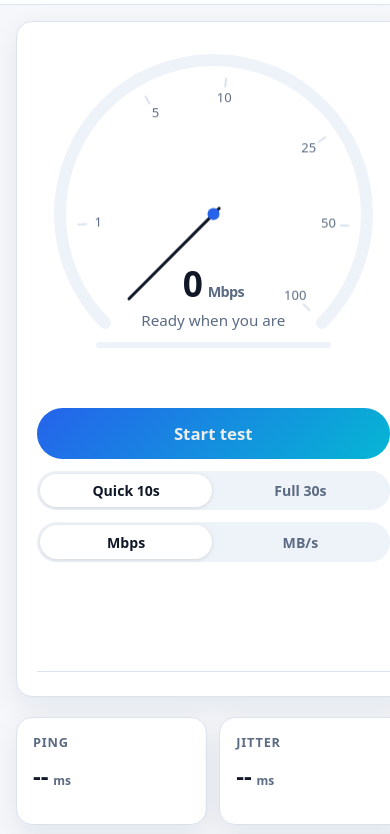
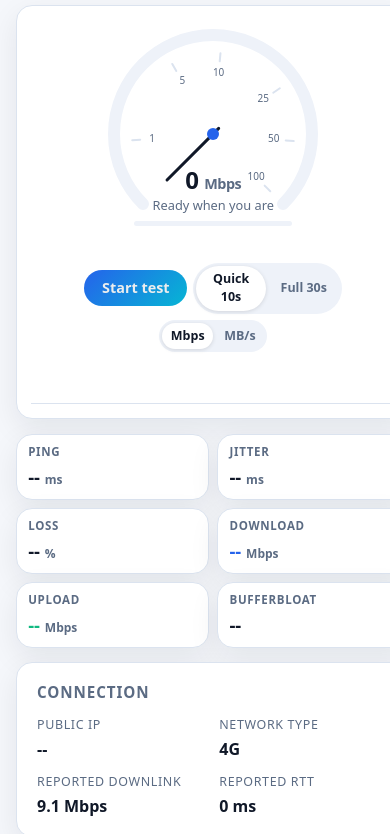
Before and after one commit to AsifNawazWeb/speed-test, a plain HTML site: page index.html in a window 390 px wide. Shown: the part 68-902 px from the top of the page. Drawn offline with Linux system fonts and the light colour scheme.

Commit message:
UI, ping problem solved

```diff
--- a/css/styles.css
+++ b/css/styles.css
@@ -51,9 +51,9 @@ body {
 main {
   max-width: 960px;
   margin: 0 auto;
-  padding: 1rem 1rem 3rem;
+  padding: 0.6rem 1rem 3rem;
   display: grid;
-  gap: 1.25rem;
+  gap: 0.9rem;
 }
 
 h1,
@@ -86,7 +86,7 @@ h2 {
   align-items: center;
   justify-content: space-between;
   gap: 1rem;
-  padding: 0.9rem 1.25rem;
+  padding: 0.6rem 1.25rem;
   border-bottom: 1px solid var(--border);
   background: color-mix(in srgb, var(--surface) 80%, transparent);
   backdrop-filter: blur(8px);
@@ -168,15 +168,15 @@ html[data-theme="dark"] .btn-primary {
   border: 1px solid var(--border);
   border-radius: var(--radius);
   box-shadow: var(--shadow);
-  padding: 1.5rem 1.25rem;
+  padding: 0.9rem;
   display: grid;
-  gap: 1.25rem;
+  gap: 0.6rem;
   justify-items: center;
 }
 
 .gauge-wrap {
   position: relative;
-  width: min(360px, 86vw);
+  width: min(300px, 60vw, max(32vh, 200px));
   aspect-ratio: 1;
 }
 
@@ -197,7 +197,7 @@ html[data-theme="dark"] .btn-primary {
 }
 
 .speed-value {
-  font-size: clamp(2.2rem, 8vw, 3.2rem);
+  font-size: clamp(1.5rem, 5.5vw, 2.2rem);
   font-weight: 800;
   font-variant-numeric: tabular-nums;
   line-height: 1;
@@ -212,19 +212,19 @@ html[data-theme="dark"] .btn-primary {
 }
 
 .phase-label {
-  margin-top: 0.5rem;
+  margin-top: 0.25rem;
   color: var(--muted);
-  font-size: 0.95rem;
+  font-size: 0.8rem;
   min-height: 1.4em;
   text-align: center;
 }
 
 .progress {
   width: 70%;
-  height: 6px;
+  height: 5px;
   background: var(--surface-2);
   border-radius: 999px;
-  margin-top: 0.6rem;
+  margin-top: 0.35rem;
   overflow: hidden;
 }
 
@@ -272,25 +272,25 @@ html[data-theme="dark"] .btn-primary {
 
 .sparkline {
   width: 100%;
-  height: 90px;
+  height: min(48px, 5vh);
 }
 
 .stats {
   display: grid;
   grid-template-columns: repeat(3, 1fr);
-  gap: 0.75rem;
+  gap: 0.5rem;
 }
 
 .stat-card {
   background: var(--surface);
   border: 1px solid var(--border);
   border-radius: var(--radius);
-  padding: 0.9rem 1rem;
+  padding: 0.5rem 0.7rem;
   box-shadow: var(--shadow);
 }
 
 .stat-card h2 {
-  font-size: 0.8rem;
+  font-size: 0.72rem;
   text-transform: uppercase;
   letter-spacing: 0.06em;
   color: var(--muted);
@@ -298,8 +298,8 @@ html[data-theme="dark"] .btn-primary {
 }
 
 .stat-value {
-  margin: 0.35rem 0 0;
-  font-size: 1.5rem;
+  margin: 0.2rem 0 0;
+  font-size: 1.15rem;
   font-weight: 800;
   font-variant-numeric: tabular-nums;
 }
@@ -502,18 +502,38 @@ html[data-theme="dark"] .grade-f {
     grid-template-columns: repeat(2, 1fr);
   }
 
+  .gauge-wrap {
+    width: min(300px, 58vw, max(27vh, 180px));
+  }
+
   .test-actions {
-    flex-direction: column;
-    width: 100%;
+    flex-direction: row;
+    flex-wrap: wrap;
+    gap: 0.35rem;
   }
 
   .test-actions .btn,
   .test-actions .segmented {
-    width: 100%;
+    width: auto;
     justify-content: center;
+  }
+
+  .test-actions .btn-lg {
+    padding: 0.45rem 1.1rem;
+    font-size: 0.9rem;
   }
 
   .seg-btn {
     flex: 1;
+    padding: 0.25rem 0.55rem;
+    font-size: 0.78rem;
+  }
+
+  .stat-detail {
+    display: none;
+  }
+
+  body.is-running .test-actions .segmented {
+    display: none;
   }
 }
--- a/js/config.js
+++ b/js/config.js
@@ -7,7 +7,7 @@ export const CONFIG = {
   },
   ping: {
     warmupCount: 3,
-    count: 20,
+    count: 10,
     timeoutMs: 2000,
     warmupTimeoutMs: 5000,
     warmupDelayMs: 150,
--- a/sw.js
+++ b/sw.js
@@ -1,4 +1,4 @@
-const CACHE = 'speed-test-v2';
+const CACHE = 'speed-test-v4';
 
 const SHELL = [
   './',
```
